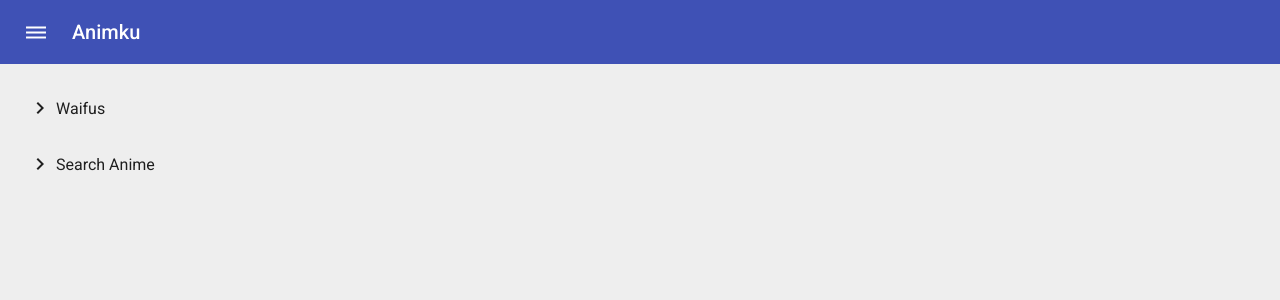
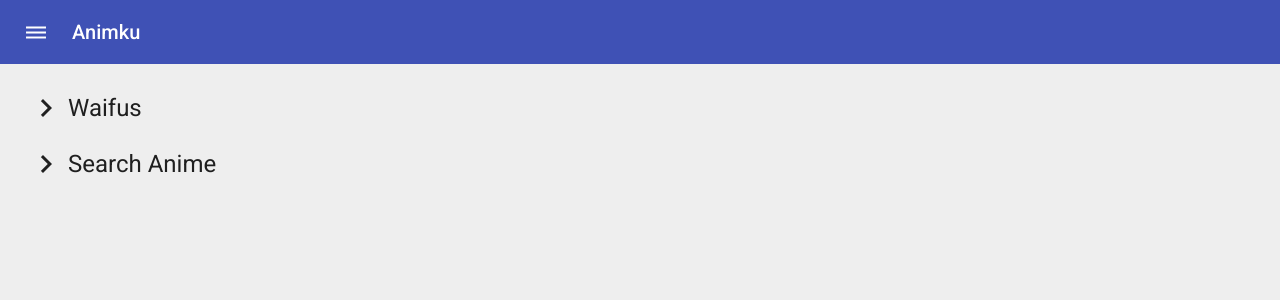
Before and after one commit to Mechasparrow/Animku, an Angular app: page / in a window 1280 px wide. Shown: the top 300 px of the page. Built offline with nearby package versions, Linux system fonts and the light colour scheme.

Commit message:
fix sizing

```diff
--- a/src/app/home-page/home-page.component.css
+++ b/src/app/home-page/home-page.component.css
@@ -6,3 +6,13 @@ h1 {
 .home-page {
   margin: 8px;
 }
+
+.nav-item {
+  font-size: 1.5em;
+}
+
+.nav-item mat-icon {
+  font-size: 1.5em;
+  width: auto;
+  height: auto;
+}
```
